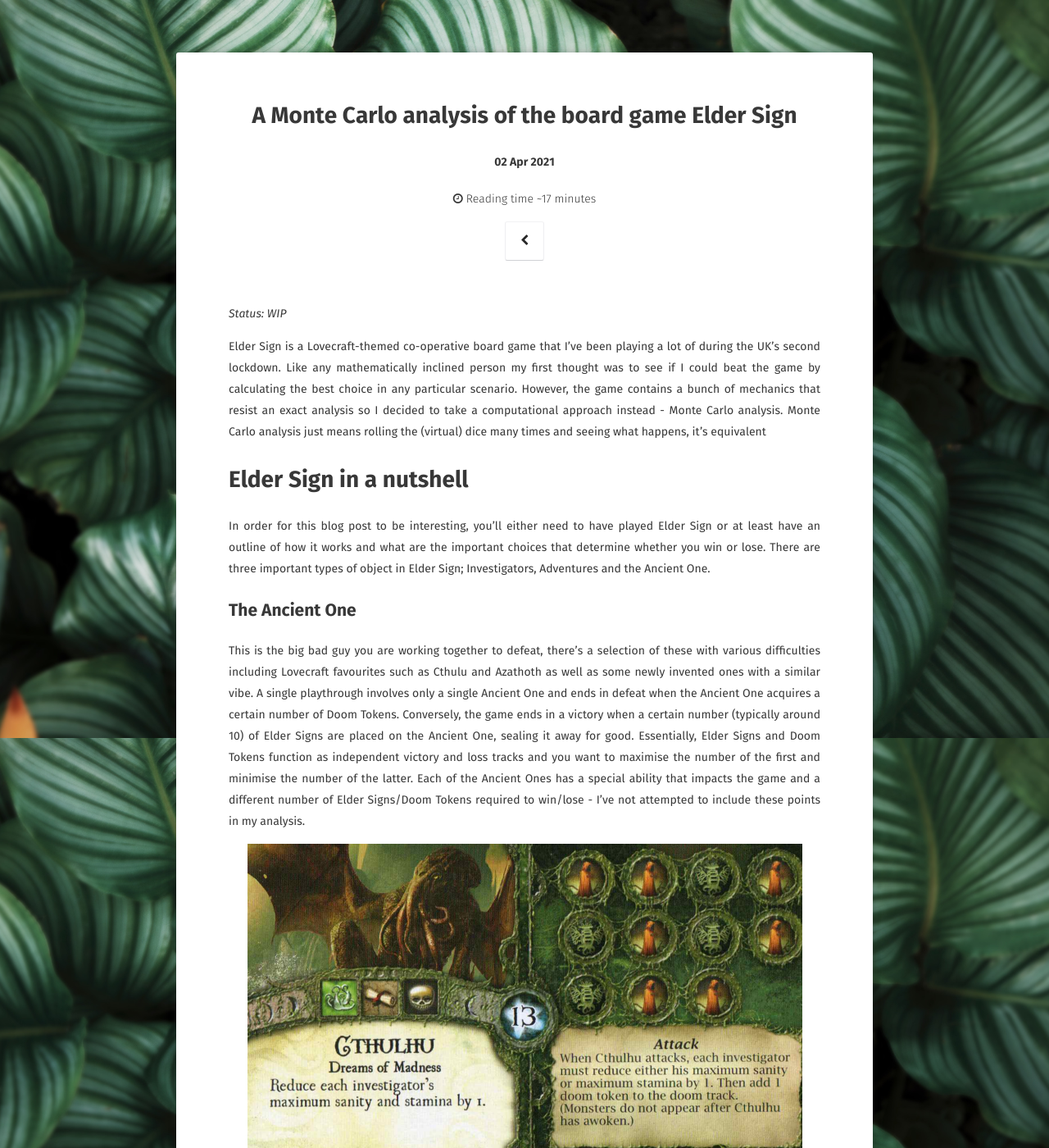
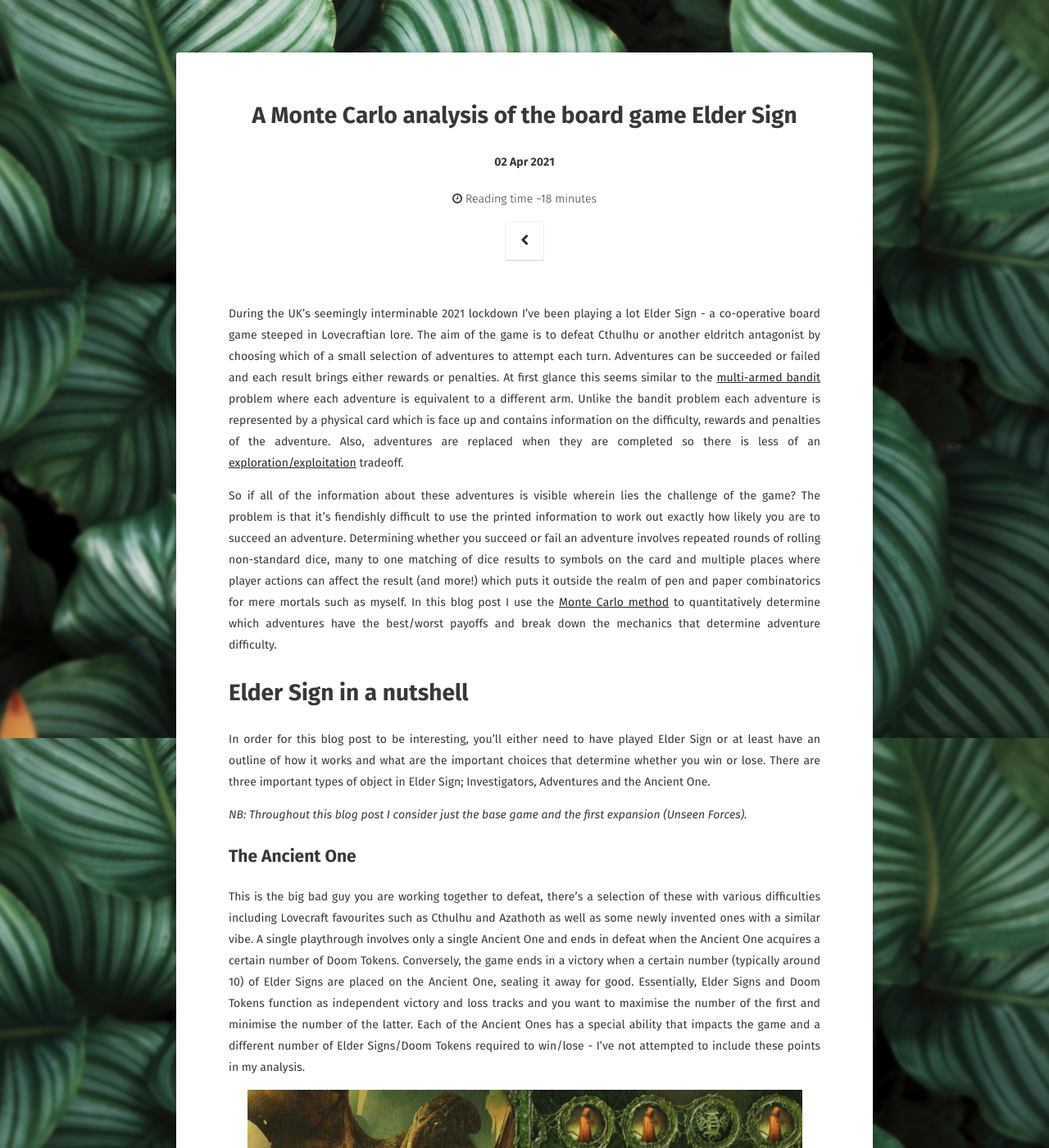
Before and after one commit to oscarknagg/oscarknagg.github.io, a Jekyll site: the page built from _posts/2021-04-02-elder-sign-monte-carlo.md, in a window 1280 px wide and 1400 px high. Shown: the whole window at 82% size. Built offline with Jekyll 4.4.1, drawn with Linux system fonts in a browser that asks for light colours; some web fonts are replaced.

Commit message:
Introduction and excerpt

```diff
--- a/_posts/2021-04-02-elder-sign-monte-carlo.md
+++ b/_posts/2021-04-02-elder-sign-monte-carlo.md
@@ -2,20 +2,31 @@
 layout: post
 title: "A Monte Carlo analysis of the board game Elder Sign"
 date: 2021-04-02
-excerpt: "Sample text."
+excerpt: "Defeating Cthulu more effectively using probability theory."
 tags: [monte carlo, gaming]
 comments: false
 ---
 
-*Status: WIP*
+During the UK's seemingly interminable 2021 lockdown I've been playing a lot Elder Sign -
+a co-operative board game steeped in Lovecraftian lore.
+The aim of the game is to defeat Cthulhu or another eldritch antagonist by choosing which of a small selection of
+adventures to attempt each turn.
+Adventures can be succeeded or failed and each result brings either rewards or penalties.
+At first glance this seems similar to the [multi-armed bandit](https://en.wikipedia.org/wiki/Multi-armed_bandit)
+problem where each adventure is equivalent to a different arm.
+Unlike the bandit problem each adventure is represented by a physical card which is face up
+and contains information on the difficulty, rewards and penalties of the adventure.
+Also, adventures are replaced when they are completed so there is less of an [exploration/exploitation](https://web.archive.org/web/20210311160454/https://www.davidsilver.uk/wp-content/uploads/2020/03/XX.pdf)
+tradeoff.
 
-Elder Sign is a Lovecraft-themed co-operative board game that I've been playing a lot of during the UK's
-second lockdown.
-Like any mathematically inclined person my first thought was to see if I could beat the game by calculating
-the best choice in any particular scenario.
-However, the game contains a bunch of mechanics that resist an exact analysis so I decided to take a computational
-approach instead - Monte Carlo analysis.
-Monte Carlo analysis just means rolling the (virtual) dice many times and seeing what happens, it's equivalent
+So if all of the information about these adventures is visible wherein lies the challenge of the game?
+The problem is that it's fiendishly difficult to use the printed information to work out exactly how likely
+you are to succeed an adventure.
+Determining whether you succeed or fail an adventure involves repeated rounds of rolling non-standard dice, many to
+one matching of dice results to symbols on the card and multiple places where player actions can affect the result
+(and more!) which puts it outside the realm of pen and paper combinatorics for mere mortals such as myself.
+In this blog post I use the [Monte Carlo method](https://en.wikipedia.org/wiki/Monte_Carlo_method) to quantitatively
+determine which adventures have the best/worst payoffs and break down the mechanics that determine adventure difficulty.
 
 # Elder Sign in a nutshell
 
@@ -23,10 +34,12 @@
 of how it works and what are the important choices that determine whether you win or lose.
 There are three important types of object in Elder Sign; Investigators, Adventures and the Ancient One.
 
+_NB: Throughout this blog post I consider just the base game and the first expansion (Unseen Forces)._
+
 ## The Ancient One
 
 This is the big bad guy you are working together to defeat, there's a selection of these with various difficulties
-including Lovecraft favourites such as Cthulu and Azathoth as well as some newly invented ones with a similar vibe.
+including Lovecraft favourites such as Cthulhu and Azathoth as well as some newly invented ones with a similar vibe.
 A single playthrough involves only a single Ancient One and ends in defeat when the Ancient One acquires a certain number
 of Doom Tokens.
 Conversely, the game ends in a victory when a certain number (typically around 10) of Elder Signs are placed
```
